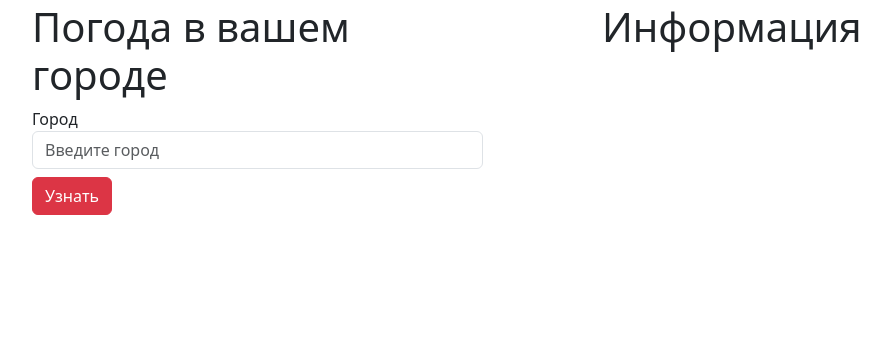
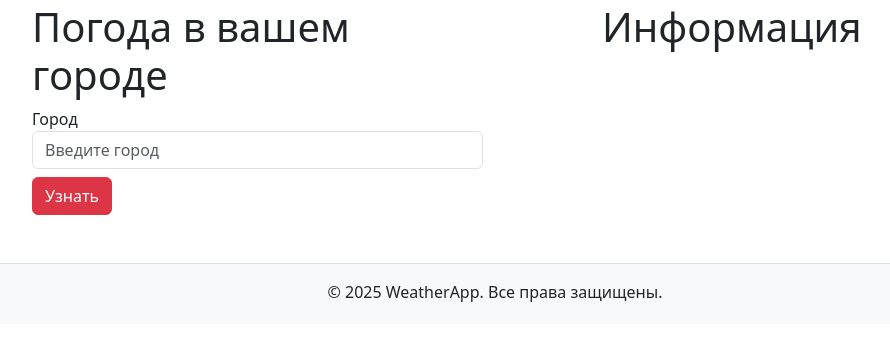
Before and after one commit to jegorix/WeatherApp, a Django app: page / in a window 1280 px wide. Shown: the part 102-465 px from the top of the page, without its empty margins (145-1035 px from the left). Run offline with Django 5.2, Linux system fonts and the light colour scheme; data comes from the database, SQL or seed files in the repository; data that the repository does not hold is empty.

Commit message:
style footer

```diff
--- a/weatherapp/templates/base.html
+++ b/weatherapp/templates/base.html
@@ -41,6 +41,12 @@
 {% endblock %}
 
 
+<div class="container-fluid mt-5">
+    <footer class="bg-light text-center py-3 border-top">
+        <p class="mb-1">&copy; 2025 WeatherApp. Все права защищены.</p>
+    </footer>
+</div>
+
 
 </body>
 </html>
```
